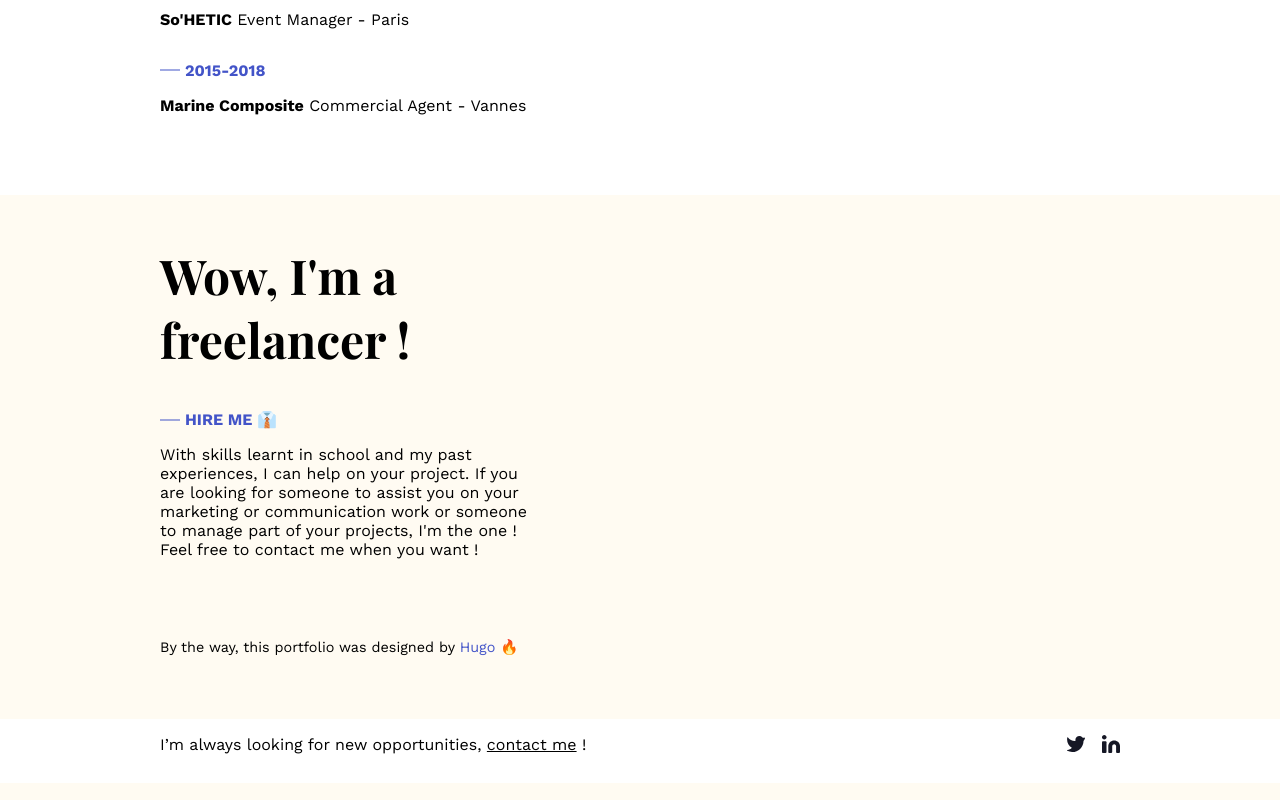
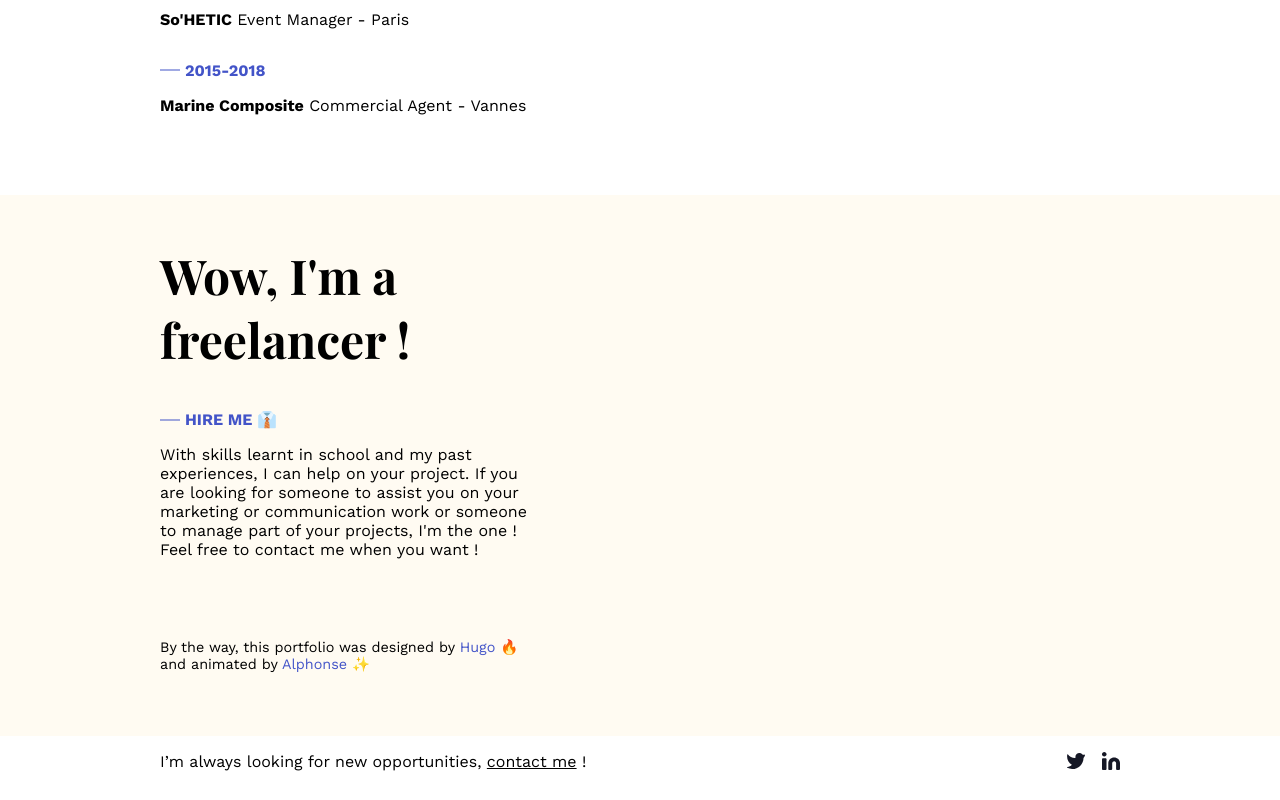
Before and after one commit to MarindAssignies/portfolio, a Vue app: page /about in a window 1280 px wide. Shown: the part 910-1710 px from the top of the page. Built offline with nearby package versions, Linux system fonts and the light colour scheme.

Commit message:
:sparkles: credit anim

```diff
--- a/src/views/About.vue
+++ b/src/views/About.vue
@@ -27,7 +27,9 @@
         <p>With skills learnt in school and my past experiences, I can help on your project. If you are looking for
           someone to assist you on your marketing or communication work or someone to manage part of your projects, I'm
           the one ! Feel free to contact me when you want !</p>
-          <p class="credit">By the way, this portfolio was designed by <a href="https://hugochapelain.fr" target="_blank">Hugo 🔥</a></p>
+          <p class="credit">
+            By the way, this portfolio was designed by <a href="https://hugochapelain.fr" target="_blank">Hugo 🔥</a> and animated by <a href="https://alphonsebouy.fr" target="_blank">Alphonse ✨</a>
+          </p>
       </div>
     </div>
     <div class="contact">
```
